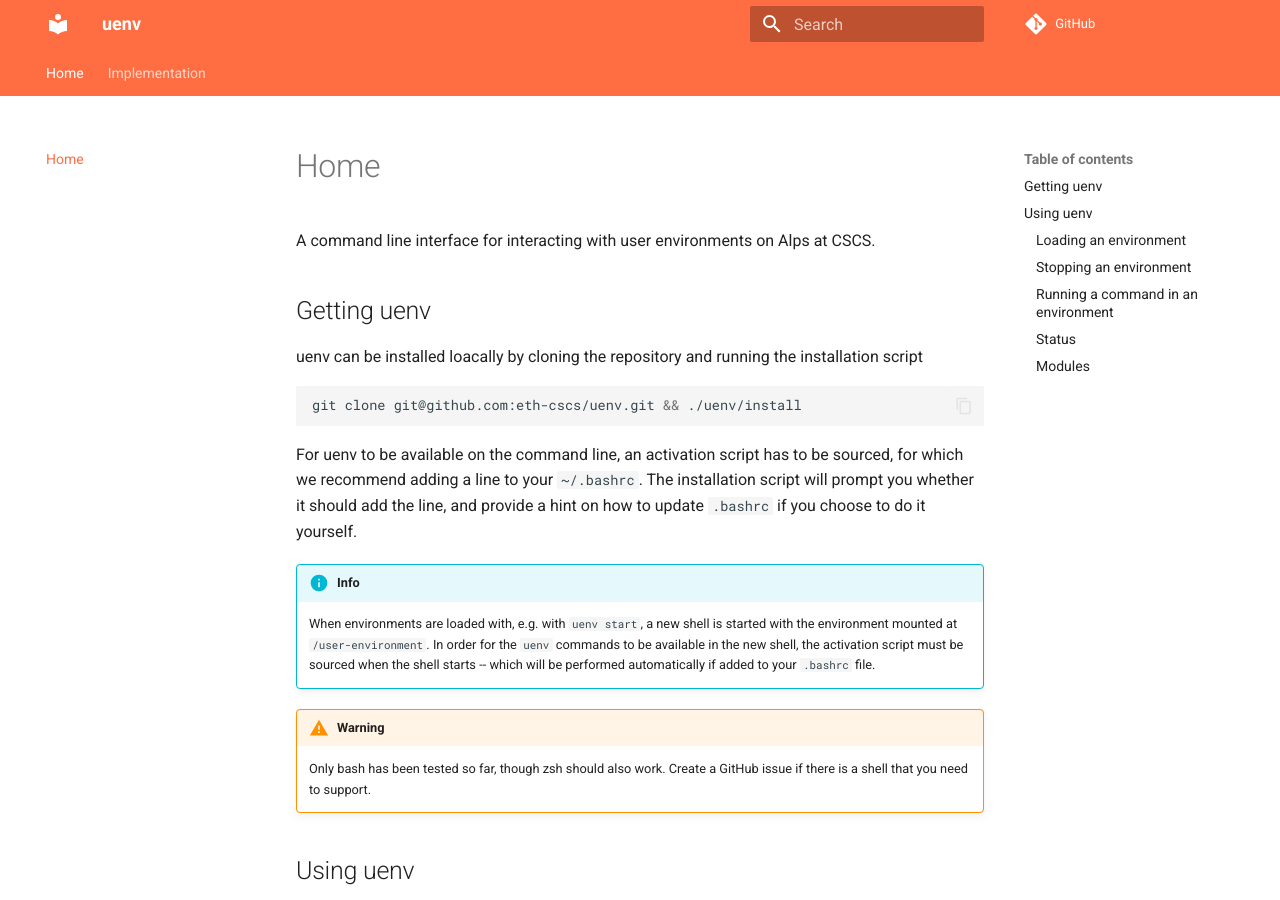
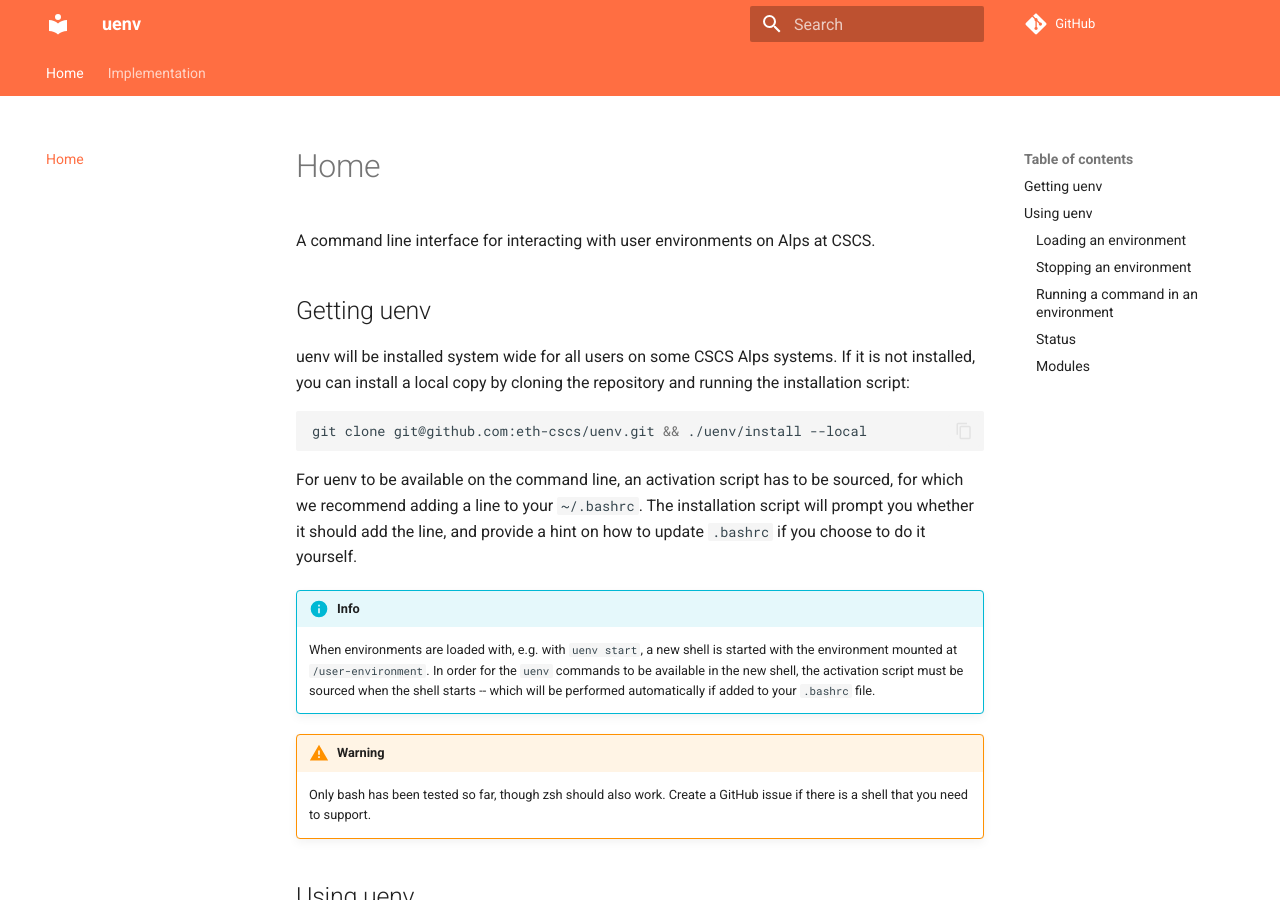
Before and after one commit to simonpintarelli/uenv, an MkDocs documentation site: the page built from docs/index.md, in a window 1280 px wide and 900 px high. Built offline with MkDocs 1.6.1 and Material for MkDocs 9.7.7, drawn with Linux system fonts in a browser that asks for light colours; comment, search, counter and statistics services are not loaded.

Commit message:
update docs to show new argument for local installation

````diff
--- a/docs/index.md
+++ b/docs/index.md
@@ -2,10 +2,10 @@ A command line interface for interacting with user environments on Alps at CSCS.
 
 ## Getting uenv
 
-uenv can be installed loacally by cloning the repository and running the installation script
+uenv will be installed system wide for all users on some CSCS Alps systems. If it is not installed, you can install a local copy by cloning the repository and running the installation script:
 
 ```bash
-git clone git@github.com:eth-cscs/uenv.git && ./uenv/install
+git clone git@github.com:eth-cscs/uenv.git && ./uenv/install --local
 ```
 
 For uenv to be available on the command line, an activation script has to be sourced, for which we recommend adding a line to your `~/.bashrc`.
````
